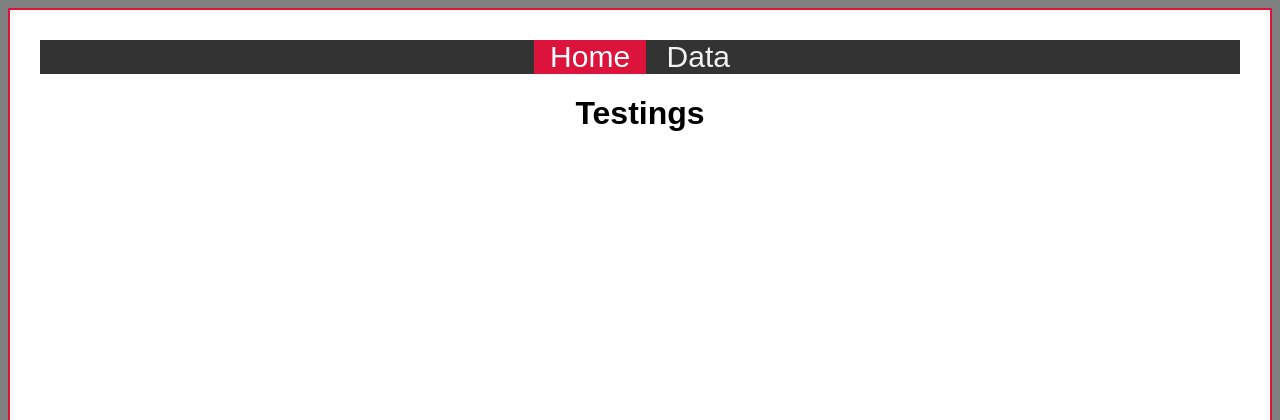
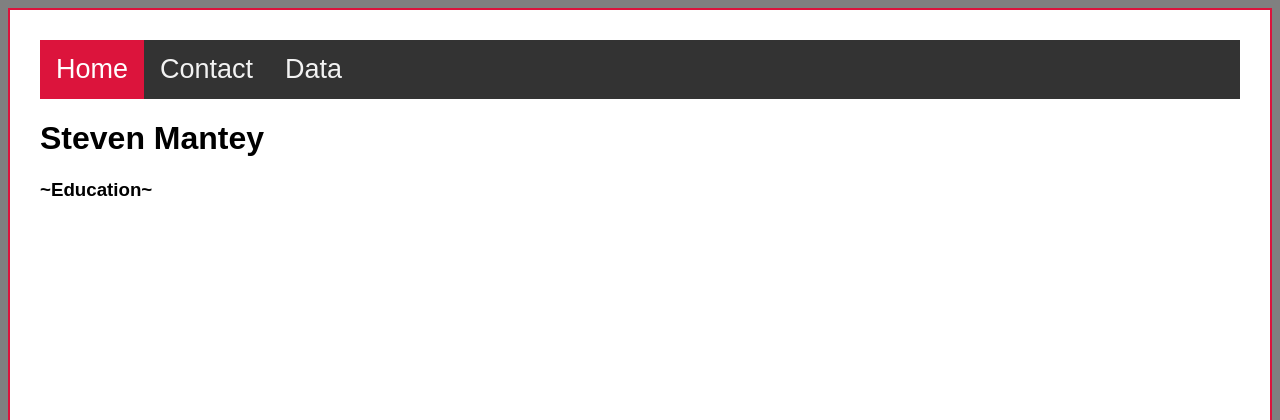
Before and after one commit to even-man/website, a Flask app: page / in a window 1280 px wide. Shown: the top 420 px of the page. Run offline with Flask 2, Linux system fonts and the light colour scheme.

Commit message:
adding contact page

```diff
--- a/app.py
+++ b/app.py
@@ -78,6 +78,9 @@ def update(code):
     else:
         return render_template('update.html', item=item)
 
+@app.route('/contact')
+def contact():
+    return render_template('contact.html')
 
 if __name__ == "__main__":
     app.run(debug=True)
--- a/static/styles.css
+++ b/static/styles.css
@@ -34,17 +34,17 @@ tr {
 
     /* Style the links inside the navigation bar */
 .topnav a {
-     float: center;
+    float: left;
     color: #f2f2f2;
-    text-align: center;
+    text-align: left;
     padding: 14px 16px;
     text-decoration: none;
-    font-size: 30px;
+    font-size: 27px;
 }
 
 /* Change the color of links on hover */
 .topnav a:hover {
-    font-size: 27px;
+    font-size: 24px;
 }
 
 /* Add a color to the active/current link */
--- a/templates/base.html
+++ b/templates/base.html
@@ -8,6 +8,7 @@
 
     <div class="topnav">
         <a class="active" href="{{ url_for('index') }}">Home</a>
+        <a href="{{ url_for('contact') }}">Contact</a>
         <a href="{{ url_for('data') }}">Data</a>
       </div>
 
--- a/templates/index.html
+++ b/templates/index.html
@@ -5,5 +5,8 @@
 {% endblock %}
 
 {% block body %}
-    <h1>Testings</h1>
+    <div style="text-align: left;">
+    <h1>Steven Mantey</h1>
+    <h3>~Education~</h3>
+    </div>
 {% endblock %}
```
Also changed, not shown: templates/contact.html (added, +12 -0 lines), instance/Classes.db.
